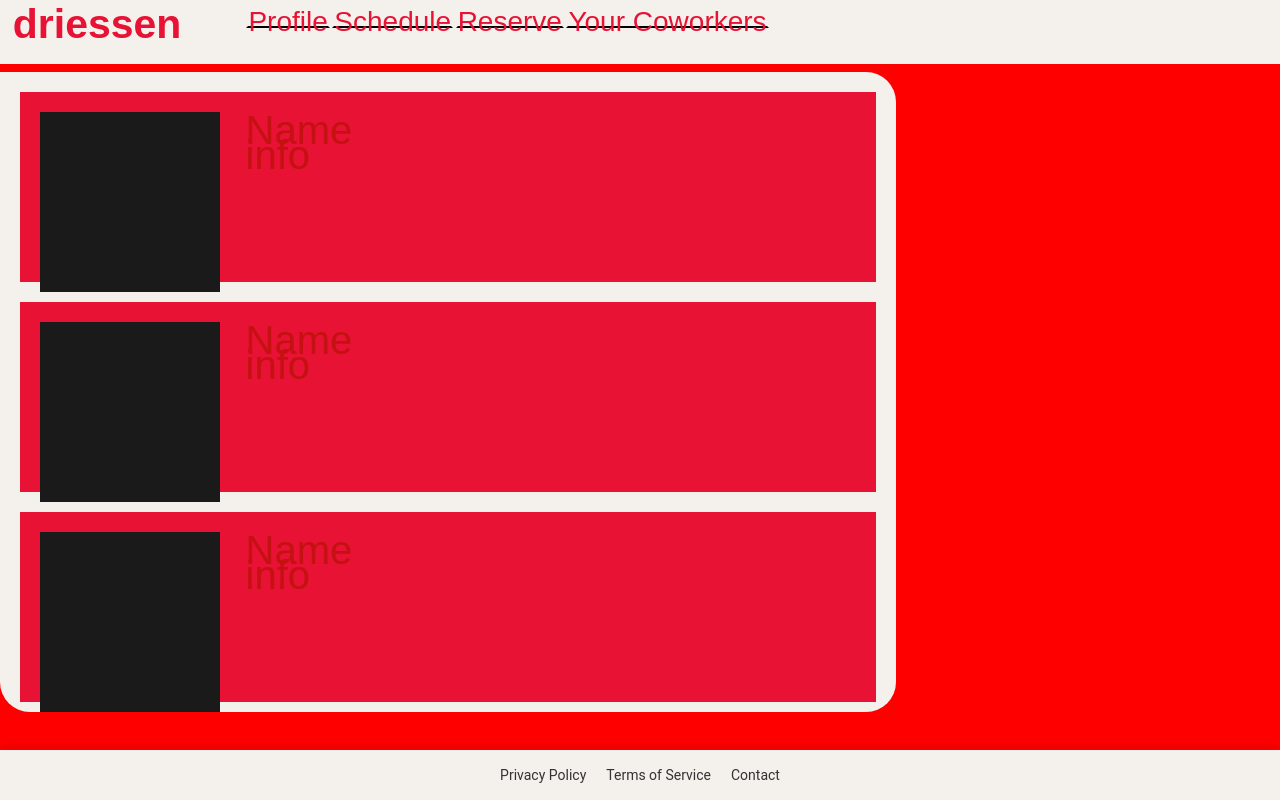
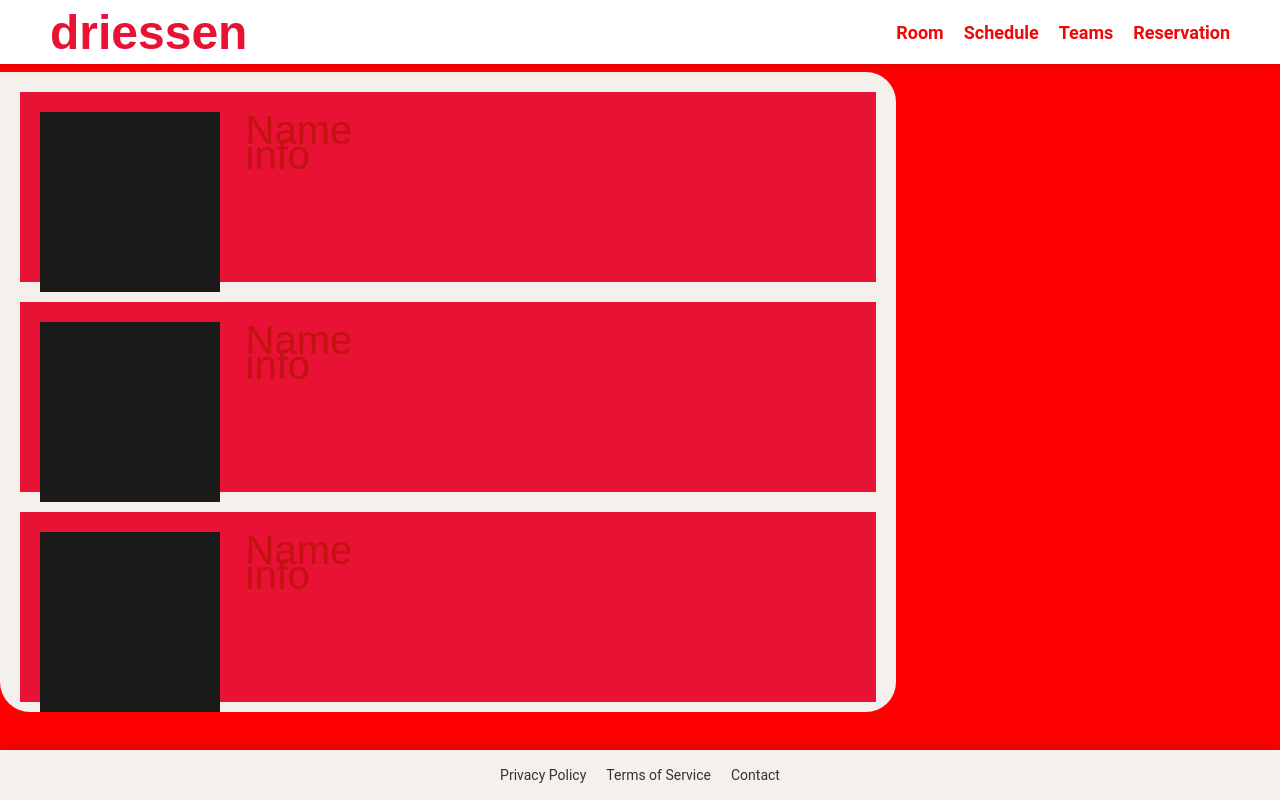
Before and after one commit to LeHoangNhatMinh14/office-reservation-system, a React (Vite) app in the folder office-reservation-web/: page /coworkers in a window 1280 px wide. Built offline with nearby package versions, Linux system fonts and the light colour scheme.

Commit message:
NavBar fix

```diff
--- a/office-reservation-web/src/components/MainNavbar.jsx
+++ b/office-reservation-web/src/components/MainNavbar.jsx
@@ -1,32 +1,18 @@
 import React, {useState} from 'react';
-import styles from '../styles/MainNavbar.module.css'; // You can create a new CSS file for this
-import { useNavigate } from 'react-router-dom';
+import styles from '../styles/Navbar.module.css';
+import {Link} from "react-router-dom";
 const MainNavbar = () => {
-    const navigate = useNavigate();
 
-    const changePage = (button) => {
-        if(button === 'profile'){
-            navigate('/profile');
-        } else if(button === 'schedule'){
-            navigate('/schedule');
-        } else if(button === 'reserve'){
-            navigate('/reserve');
-        } else if(button === 'coworkers'){
-            navigate('/coworkers');
-        }
-    };
     //add a parameter checking for manager/admin so a different
     return (
-        <nav className={styles.navBarMain}>
-            <div className={styles.logoHolder}>
-                <h1 className={styles.logo}>driessen</h1>
-            </div>
-            <div className={styles.buttonContainer}>
-                <button className={styles.profile} onClick={()=> changePage('profile')}>Profile</button>
-                <button className={styles.schedule} onClick={()=> changePage('schedule')}>Schedule</button>
-                <button className={styles.reserve} onClick={()=> changePage('reserve')}>Reserve</button>
-                <button className={styles.yourCoworkers} onClick={()=> changePage('coworkers')}>Your Coworkers</button>
-            </div>
+        <nav className={styles.navBar}>
+            <h1 className={styles.logo}>driessen</h1>
+            <ul className={styles.navLinks}>
+                <li><Link to="/room">Room</Link></li>
+                <li><Link to="/schedule">Schedule</Link></li>
+                <li><Link to="/teams">Teams</Link></li>
+                <li><Link to="/reservation">Reservation</Link></li>
+            </ul>
         </nav>
     );
 };
--- a/office-reservation-web/src/components/Navbar.jsx
+++ b/office-reservation-web/src/components/Navbar.jsx
@@ -6,12 +6,6 @@ function Navbar() {
     return (
         <nav className={styles.navBar}>
             <h1 className={styles.logo}>driessen</h1>
-            <ul className={styles.navLinks}>
-                <li><Link to="/room">Room</Link></li>
-                <li><Link to="/schedule">Schedule</Link></li>
-                <li><Link to="/teams">Teams</Link></li>
-                <li><Link to="/reservation">Reservation</Link></li>
-            </ul>
         </nav>
     );
 }
--- a/office-reservation-web/src/styles/Navbar.module.css
+++ b/office-reservation-web/src/styles/Navbar.module.css
@@ -43,5 +43,12 @@
 }
 
 .navLinks li a:hover {
-    color: #e71234; /* Driessen red on hover */
+    color: #e71234;
+    border-radius: 02px;
+    border-bottom-color: #E71234;
+    border-top-color: transparent;
+    border-left-color: transparent;
+    border-right-color: transparent;
+    border-bottom-style: solid;
+    transition: color 2s , border-bottom-color 2s, border-bottom-width 10ms;
 }
```
